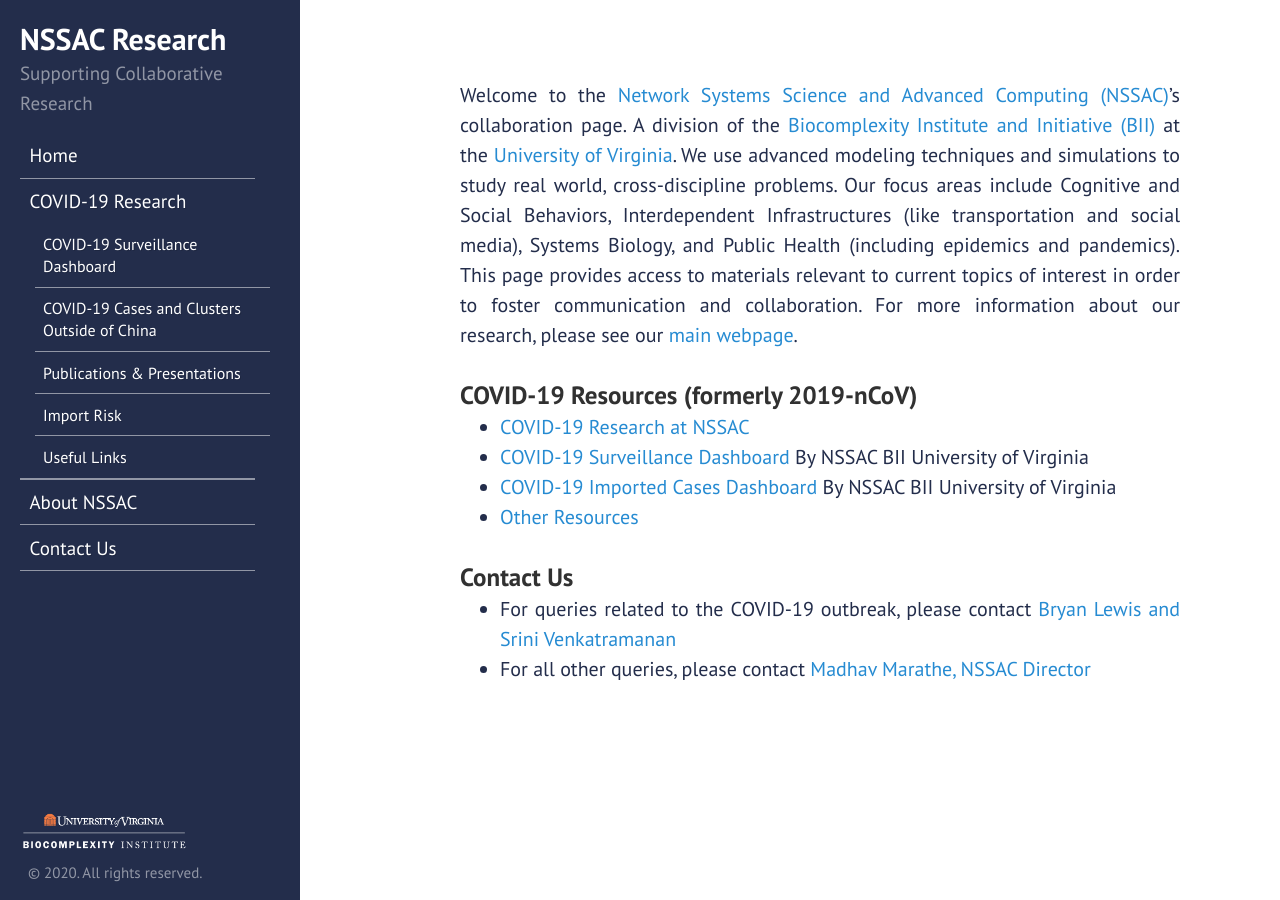
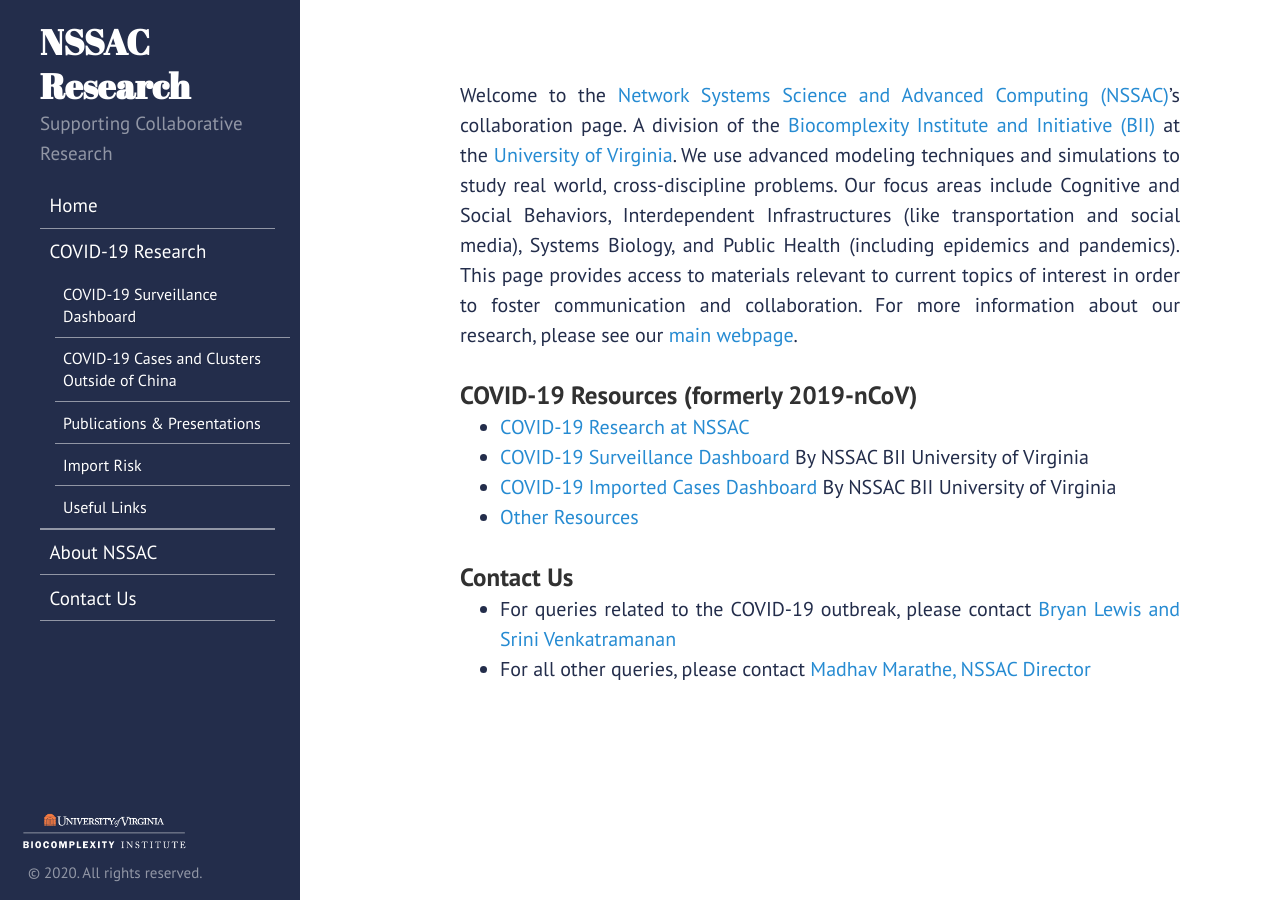
Before and after one commit to mehta-gaurav/mehta-gaurav.github.io, a Jekyll site: the page built from index.md, in a window 1280 px wide. Built offline with Jekyll 4.4.1, drawn with Linux system fonts in a browser that asks for light colours.

Commit message:
Update sidebar.html

```diff
--- a/_includes/sidebar.html
+++ b/_includes/sidebar.html
@@ -1,5 +1,5 @@
 <div class="sidebar">
-   <div class="container>
+   <div class="container">
       <div class="sidebar-about">
       <h2>
          <a href="{{ site.baseurl }}">
@@ -58,4 +58,5 @@
       <p style="font-size: 15px;text-align: left; padding-left: 8px; margin-bottom: 10px;
 ">&copy; {{ site.time | date: '%Y' }}. All rights reserved.</p>
    </div>
+ </div>
 </div>
```
